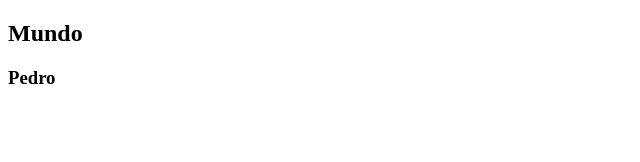
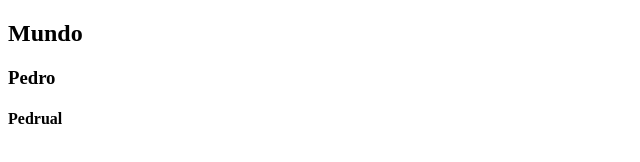
Before and after one commit to adriandomc/panpan, a plain HTML site: page index.html in a window 1280 px wide. Shown: the full height of the page, 0-640 px from the left. Drawn offline with Linux system fonts and the light colour scheme.

Commit message:
Update index.html

```diff
--- a/index.html
+++ b/index.html
@@ -6,5 +6,6 @@
   <body>
     <h2>Mundo</h2>
     <h3>Pedro</h3>
+    <h4>Pedrual</h4>
   </body>
 </html>
```
